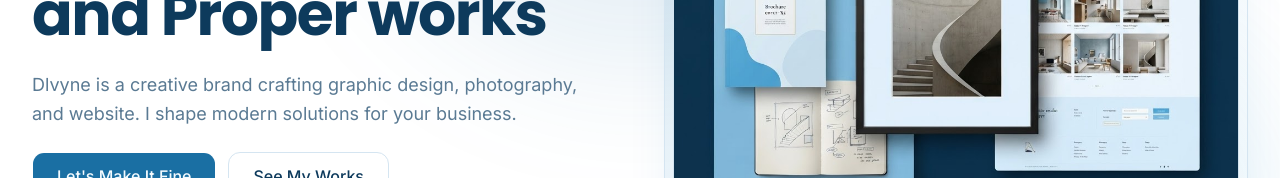
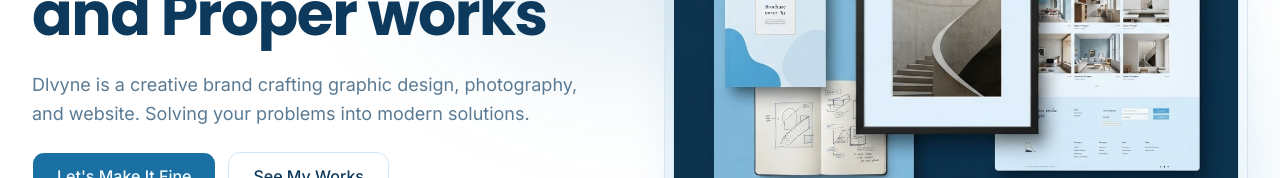
Before and after one commit to delvinraditya/dlvyne, a Next.js app: page / in a window 1280 px wide. Shown: the part 472-650 px from the top of the page. Built offline with nearby package versions, Linux system fonts and the light colour scheme.

Commit message:
hero copywriting v2

```diff
--- a/components/hero.tsx
+++ b/components/hero.tsx
@@ -37,7 +37,7 @@ export function Hero() {
 
           <p className="max-w-xl text-pretty text-lg leading-relaxed text-muted-foreground">
             Dlvyne is a creative brand crafting graphic design, photography, and
-            website. I shape modern solutions for your business.
+            website. Solving your problems into modern solutions.
           </p>
 
           <div className="flex flex-col gap-3 sm:flex-row sm:items-center">
```
